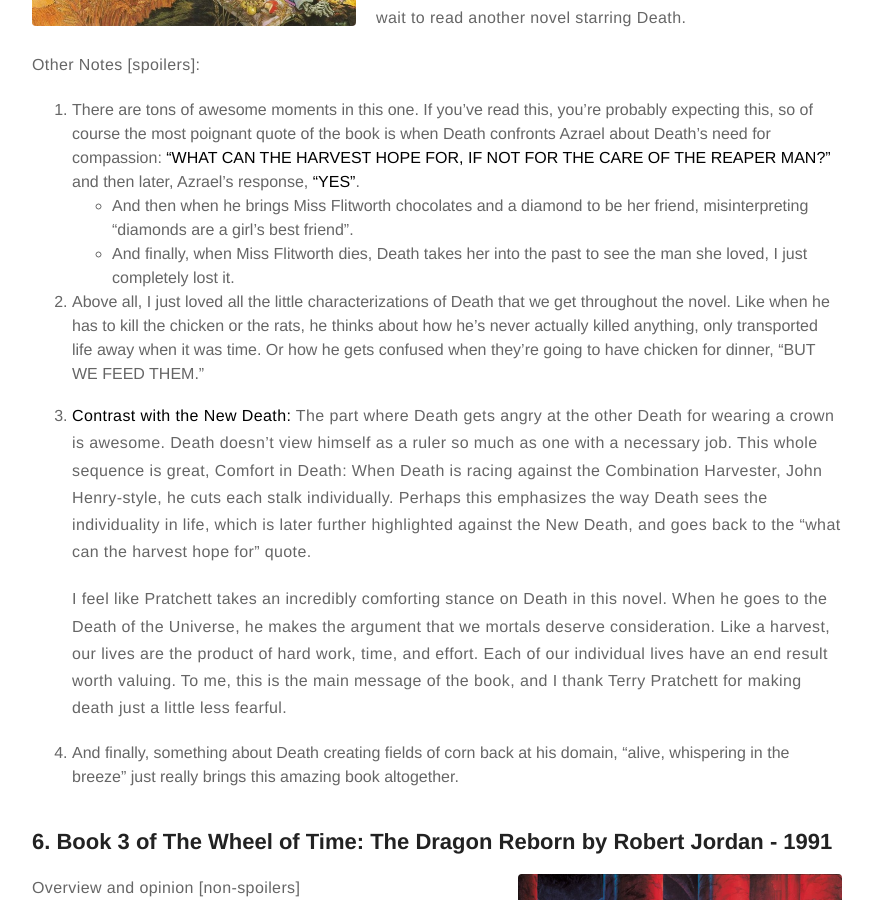
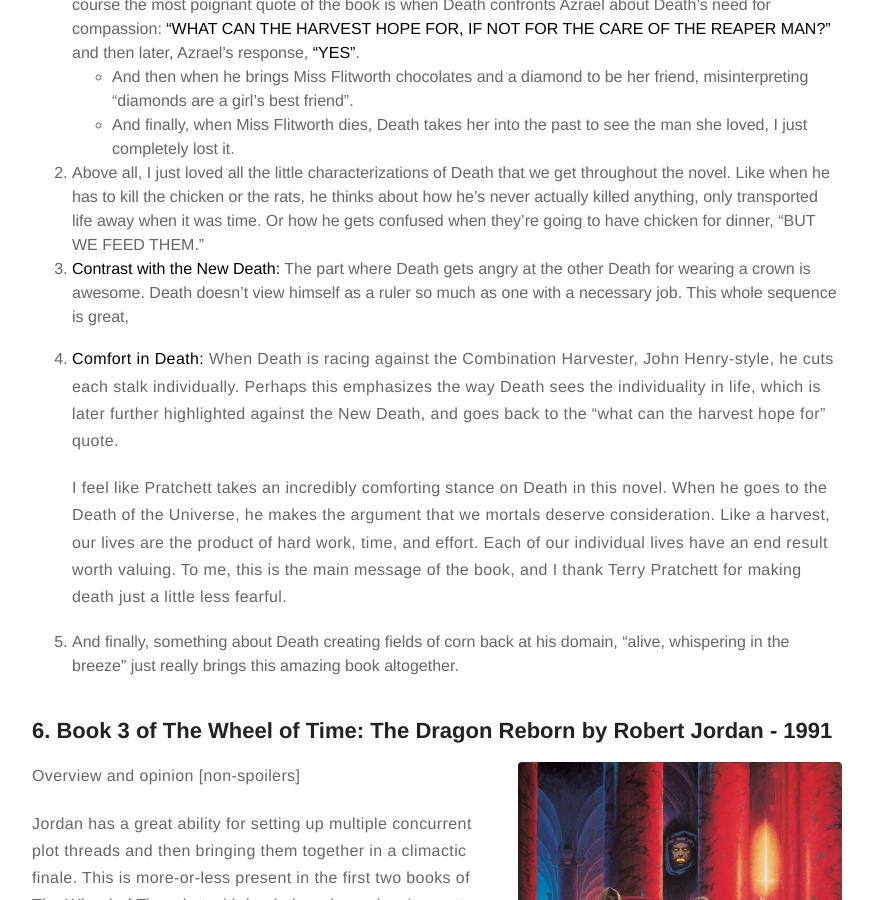
Before and after one commit to ryanwestby/ryanwestby.github.io, a Jekyll site: the page built from _posts/2019-06-17-23-years-of-fantasy-intro.md, in a window 1280 px wide and 900 px high, scrolled down 7059 px. Shown: the whole window, without its empty margins (203-1076 px from the left). Built offline with Jekyll 4.4.1, drawn with Linux system fonts in a browser that asks for light colours; comment, search, counter and statistics services are not loaded; part of the change alters nothing that is shown; some of the changed text lies outside the part shown.

```diff
--- a/_posts/2019-06-17-23-years-of-fantasy-intro.md
+++ b/_posts/2019-06-17-23-years-of-fantasy-intro.md
@@ -17,8 +17,6 @@ image: /assets/images/books/anathem_cover.jpg
 The years 1990 through 2013 were a defining time for the fantasy genre. I’ll go over what I mean by this later in this post, but first let me explain my reading habits and some context for these dates.
 
 My reading habits involve alternating between fantasy, sci-fi, nonfiction, and classic literature. For fantasy and sci-fi in particular, there are several currently popular series that are still waiting to be completed, the most obvious of which might be A Song of Ice and Fire. After starting several series like this, I grew tired of the waiting game, so I decided to compile and organize a list of major works in each of the genres in an effort to read some completed works and to also gain a nice context for the evolution of the genres. I ordered them by year and started from the beginning. This was a few years ago, and by now I’m at year 1990 for fantasy, and the mid-60’s for sci-fi.
-
-So as far as the books that I read in 2018, out of 28, I realized that I only got through three fantasy books on my list. With the amount of fantasy in my fantasy to-read pile (more than 200), at this rate I realized that it’s going to take me decades to get through. So, I decided I’m going to binge-read some fantasy for the next few years.
 
 And while taking a look at my fantasy list, at the year 1990, I noticed that I’m right at the cusp of an interesting body of books. Several now-renowned fantasy authors began some of the most defining modern fantasy classics during this time frame. Some even completed their series! These dates are also significant because they comprise the years that all 14 books in **The Wheel of Time** series by Robert Jordan and Brandon Sanderson were released.
 
@@ -149,7 +147,7 @@ Other Notes [spoilers]:
 * And finally, when Miss Flitworth dies, Death takes her into the past to see the man she loved, I just completely lost it.
 2. Above all, I just loved all the little characterizations of Death that we get throughout the novel. Like when he has to kill the chicken or the rats, he thinks about how he’s never actually killed anything, only transported life away when it was time. Or how he gets confused when they’re going to have chicken for dinner, “BUT WE FEED THEM.”
 3. **Contrast with the New Death:** The part where Death gets angry at the other Death for wearing a crown is awesome. Death doesn’t view himself as a ruler so much as one with a necessary job. This whole sequence is great,
-Comfort in Death: When Death is racing against the Combination Harvester, John Henry-style, he cuts each stalk individually. Perhaps this emphasizes the way Death sees the individuality in life, which is later further highlighted against the New Death, and goes back to the “what can the harvest hope for” quote.
+4. **Comfort in Death:** When Death is racing against the Combination Harvester, John Henry-style, he cuts each stalk individually. Perhaps this emphasizes the way Death sees the individuality in life, which is later further highlighted against the New Death, and goes back to the “what can the harvest hope for” quote.
 
     I feel like Pratchett takes an incredibly comforting stance on Death in this novel. When he goes to the Death of the Universe, he makes the argument that we mortals deserve consideration. Like a harvest, our lives are the product of hard work, time, and effort. Each of our individual lives have an end result worth valuing. To me, this is the main message of the book, and I thank Terry Pratchett for making death just a little less fearful.
 4. And finally, something about Death creating fields of corn back at his domain, “alive, whispering in the breeze” just really brings this amazing book altogether.
```
